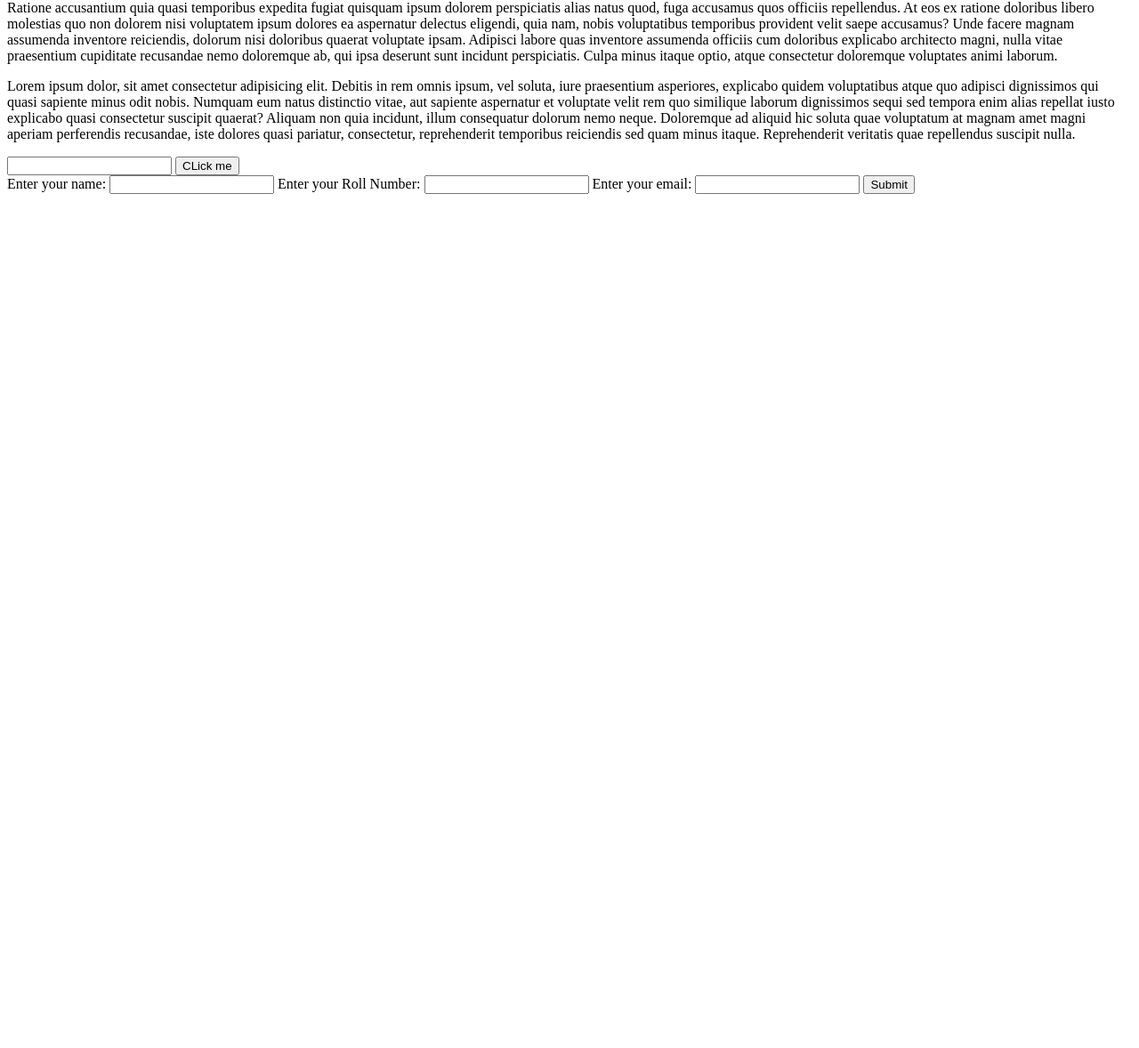
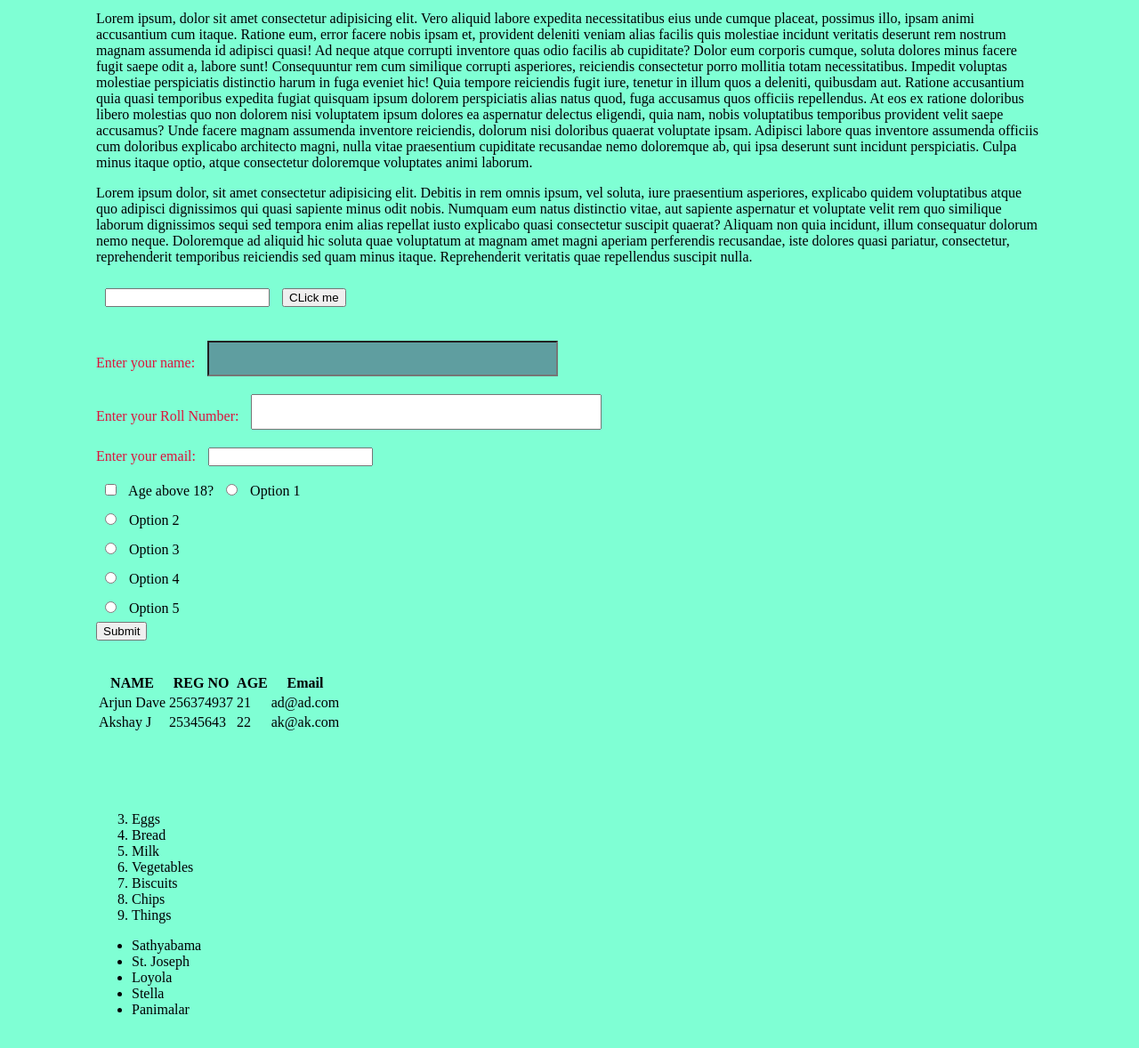
Before and after one commit to arjund-06/webdevintro, a plain HTML site: page index.html in a window 1280 px wide. Shown: the part 600-1778 px from the top of the page at 89% size. Before the commit the page ends 826 px from the top, so only its background shows below. Drawn offline with Linux system fonts and the light colour scheme.

Commit message:
Create tables radio btn and css

```diff
--- a/index.html
+++ b/index.html
@@ -6,10 +6,14 @@
     <meta http-equiv="X-UA-Compatible" content="IE=edge">
     <meta name="viewport" content="width=device-width, initial-scale=1.0">
     <title> HTML SESSION </title>
+
+    <link rel="stylesheet" href="./style.css">
 </head>
 
 <body>
-    <img src="./tree.jpg" alt="Picture of a tree" height="500">
+
+
+    <img src="./tree.jpg" alt="Picture of a tree">
     <p>Lorem ipsum, dolor sit amet consectetur adipisicing elit. Vero aliquid labore expedita necessitatibus eius unde cumque placeat, possimus illo, ipsam animi accusantium cum itaque. Ratione eum, error facere nobis ipsam et, provident deleniti veniam
         alias facilis quis molestiae incidunt veritatis deserunt rem nostrum magnam assumenda id adipisci quasi! Ad neque atque corrupti inventore quas odio facilis ab cupiditate? Dolor eum corporis cumque, soluta dolores minus facere fugit saepe odit
         a, labore sunt! Consequuntur rem cum similique corrupti asperiores, reiciendis consectetur porro mollitia totam necessitatibus. Impedit voluptas molestiae perspiciatis distinctio harum in fuga eveniet hic! Quia tempore reiciendis fugit iure, tenetur
@@ -25,18 +29,81 @@
     <input type="">
     <button type="submit"> CLick me </button>
 
-    <form>
+    <br><br>
+
+    <form id="testForm1">
         <span>Enter your name: </span>
-        <input type="text" name="name">
+        <input class="form1" id="ip1" type="text" name="name">
+        <br>
         <span>Enter your Roll Number: </span>
-        <input type="number" name="rollno">
+        <input class="form1" id="ip2" type="number" name="rollno">
+        <br>
         <span>Enter your email: </span>
-        <input type="email" name="email">
+        <input id="ip3" type="email" name="email">
+        <br>
+
+        <input type="checkbox" name="aged" id="aged"> Age above 18?
+
+        <input type="radio" name="radio" id="radio"> Option 1
+        <br>
+        <input type="radio" name="radio" id="rad3io"> Option 2
+        <br>
+        <input type="radio" name="radio" id="rad3io"> Option 3
+        <br>
+        <input type="radio" name="radio" id="radi3o"> Option 4
+        <br>
+        <input type="radio" name="radio" id="rad3io3"> Option 5
+        <br>
 
         <!-- <input type="submit" name="submit" value="Click Me"> -->
         <button type="submit">Submit</button>
 
+
+
     </form>
+
+    <br><br>
+    <table class="table" id="table1">
+        <tr>
+            <th>NAME</th>
+            <th>REG NO</th>
+            <th>AGE</th>
+            <th>Email</th>
+        </tr>
+        <tr>
+            <td>Arjun Dave</td>
+            <td>256374937</td>
+            <td>21</td>
+            <td>ad@ad.com</td>
+        </tr>
+        <tr>
+            <td>Akshay J</td>
+            <td>25345643</td>
+            <td>22</td>
+            <td>ak@ak.com</td>
+        </tr>
+    </table>
+
+    <br><br><br><br>
+
+    <ol start="3">
+        <li>Eggs</li>
+        <li>Bread</li>
+        <li>Milk</li>
+        <li>Vegetables</li>
+        <li>Biscuits</li>
+        <li>Chips</li>
+        <li>Things</li>
+    </ol>
+
+    <ul>
+        <li>Sathyabama</li>
+        <li>St. Joseph</li>
+        <li>Loyola</li>
+        <li>Stella</li>
+        <li>Panimalar</li>
+    </ul>
+
 </body>
 
 </html>
--- /dev/null
+++ b/style.css
@@ -0,0 +1,21 @@
+body {
+    background-color: aquamarine;
+    padding: 100px;
+}
+
+input {
+    margin: 10px;
+}
+
+#testForm1 span {
+    color: crimson;
+}
+
+.form1 {
+    font-size: 30px;
+}
+
+#ip1 {
+    color: red;
+    background-color: cadetblue;
+}
```
